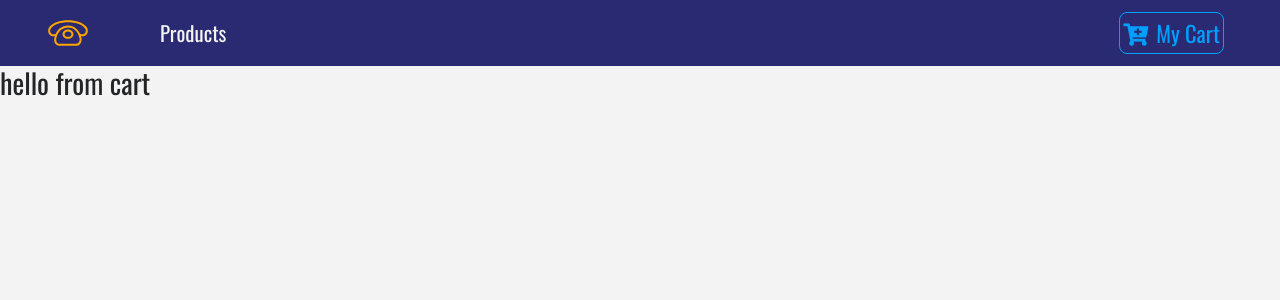
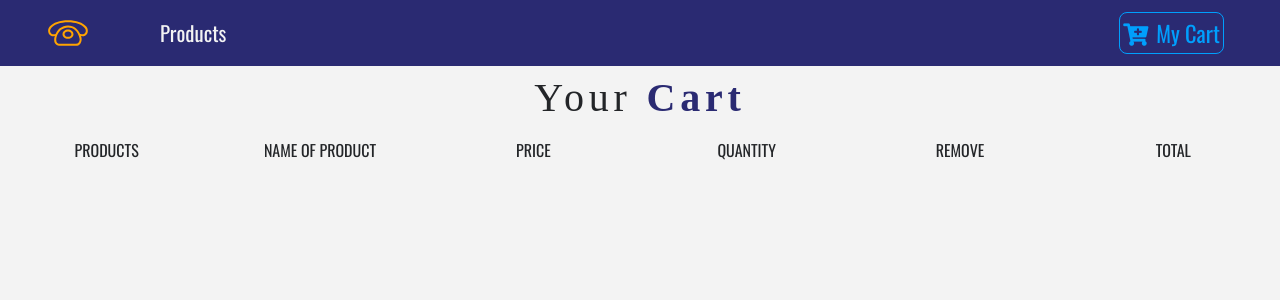
Before and after one commit to heretbg/phone-ecommerce, a React (Create React App) app: page /cart in a window 1280 px wide. Shown: the top 300 px of the page. Built offline with nearby package versions, Linux system fonts and the light colour scheme; a web font is replaced by a local one.

Commit message:
- cart started;

```diff
--- a/src/components/Cart.js
+++ /dev/null
@@ -1,13 +0,0 @@
-import React, {Component} from 'react';
-
-class Cart extends Component {
-    render() {
-        return (
-            <div>
-                <h3>hello from cart</h3>
-            </div>
-        );
-    }
-}
-
-export default Cart;
--- /dev/null
+++ b/src/components/Cart/Cart.js
@@ -0,0 +1,32 @@
+import React, {Component} from 'react';
+import Title from '../Title';
+import CartColumns from './CartColumns';
+import EmptyCart from "./EmptyCart";
+import {ProductConsumer} from "../../context";
+
+class Cart extends Component {
+    render() {
+        return (
+            <section>
+                <ProductConsumer>
+                    {value => {
+                        const {cart} = value;
+                        // below is a case of conditional rendering
+                        if (cart.length > 0) {
+                            return (
+                                <React.Fragment>
+                                    <Title name={"your"} title={"cart"}></Title>
+                                    <CartColumns/>
+                                </React.Fragment>
+                            )
+                        } else {
+                            return <EmptyCart/>;
+                        }
+                    }}
+                </ProductConsumer>
+            </section>
+        );
+    }
+}
+
+export default Cart;
--- /dev/null
+++ b/src/components/Cart/CartColumns.js
@@ -0,0 +1,35 @@
+import React from 'react';
+
+export default function CartColumns() {
+    return (
+        <div className={"container-fluid text-center d-none d-lg-block"}>
+            <div className="row">
+
+                <div className="col-10 mx-auto col-lg-2">
+                    <p className="text-uppercase">products</p>
+                </div>
+
+                <div className="col-10 mx-auto col-lg-2">
+                    <p className="text-uppercase">name of product</p>
+                </div>
+
+                <div className="col-10 mx-auto col-lg-2">
+                    <p className="text-uppercase">price</p>
+                </div>
+
+                <div className="col-10 mx-auto col-lg-2">
+                    <p className="text-uppercase">quantity</p>
+                </div>
+
+                <div className="col-10 mx-auto col-lg-2">
+                    <p className="text-uppercase">remove</p>
+                </div>
+
+                <div className="col-10 mx-auto col-lg-2">
+                    <p className="text-uppercase">total</p>
+                </div>
+
+            </div>
+        </div>
+    );
+}
--- /dev/null
+++ b/src/components/Cart/EmptyCart.js
@@ -0,0 +1,13 @@
+import React from 'react';
+
+export default function EmptyCart() {
+    return (
+        <div className={"container mt-5"}>
+            <div className="row">
+                <div className="col-10 mx-auto text-center text-title">
+                    <h1>your cart is currently empty</h1>
+                </div>
+            </div>
+        </div>
+    );
+}
--- /dev/null
+++ b/src/components/Cart/package.json
@@ -0,0 +1,3 @@
+{
+  "main" : "Cart.js"
+}
--- a/src/context.js
+++ b/src/context.js
@@ -7,7 +7,7 @@
     state = {
         products: [],
         detailProduct: detailProduct,
-        cart: [],
+        cart: storeProducts,
         modalOpen: false,
         modalProduct: detailProduct,
         cartTotal: 0
```
Also changed, not shown: src/components/Cart/CartList.js (added).
